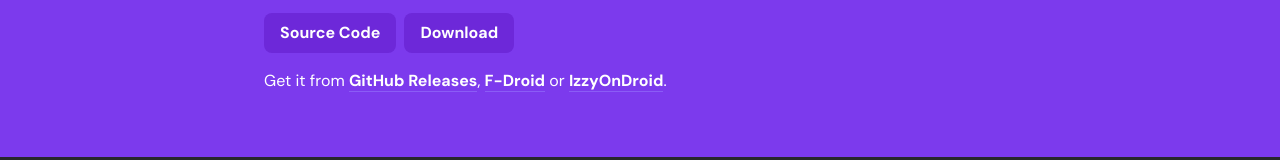
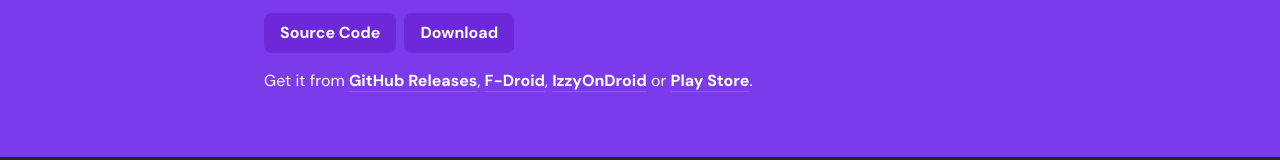
Before and after one commit to zyrouge/symphony, a Vue app: page / in a window 1280 px wide. Shown: the part 315-475 px from the top of the page. Built offline with nearby package versions, Linux system fonts and the light colour scheme; a web font is replaced by a local one.

Commit message:
chore: play store link

```diff
--- a/src/components/Hero.vue
+++ b/src/components/Hero.vue
@@ -2,13 +2,16 @@
 import Icon from "/icon.svg";
 
 const GITHUB_URL = "https://github.com/zyrouge/symphony";
-const GITHUB_RELEASES_URL =
+const GITHUB_RELEASES_URL = "https://github.com/zyrouge/symphony/releases";
+const GITHUB_RELEASES_LATEST_URL =
     "https://github.com/zyrouge/symphony/releases/latest";
 const GITHUB_README_DONATIONS_URL =
     "https://github.com/zyrouge/symphony#contributing";
 const IZZY_ON_DROID_URL =
     "https://apt.izzysoft.de/fdroid/index/apk/io.github.zyrouge.symphony";
 const FDROID_URL = "https://f-droid.org/en/packages/io.github.zyrouge.symphony";
+const PLAY_STORE_URL =
+    "https://play.google.com/store/apps/details?id=io.github.zyrouge.symphony";
 </script>
 
 <template>
@@ -32,14 +35,18 @@ const FDROID_URL = "https://f-droid.org/en/packages/io.github.zyrouge.symphony";
             </p>
             <div class="u-flex mt-12 flex-wrap !justify-start gap-2">
                 <a :href="GITHUB_URL" class="hero-btn">Source Code</a>
-                <a :href="GITHUB_RELEASES_URL" class="hero-btn">Download</a>
+                <a :href="GITHUB_RELEASES_LATEST_URL" class="hero-btn"
+                    >Download</a
+                >
             </div>
             <p class="mt-4">
                 Get it from
-                <a :href="FDROID_URL" class="hero-link">GitHub Releases</a>,
-                <a :href="FDROID_URL" class="hero-link">F-Droid</a>
+                <a :href="GITHUB_RELEASES_URL" class="hero-link"
+                    >GitHub Releases</a
+                >, <a :href="FDROID_URL" class="hero-link">F-Droid</a>,
+                <a :href="IZZY_ON_DROID_URL" class="hero-link">IzzyOnDroid</a>
                 or
-                <a :href="IZZY_ON_DROID_URL" class="hero-link">IzzyOnDroid</a>.
+                <a :href="PLAY_STORE_URL" class="hero-link">Play Store</a>.
             </p>
         </div>
     </div>
```
